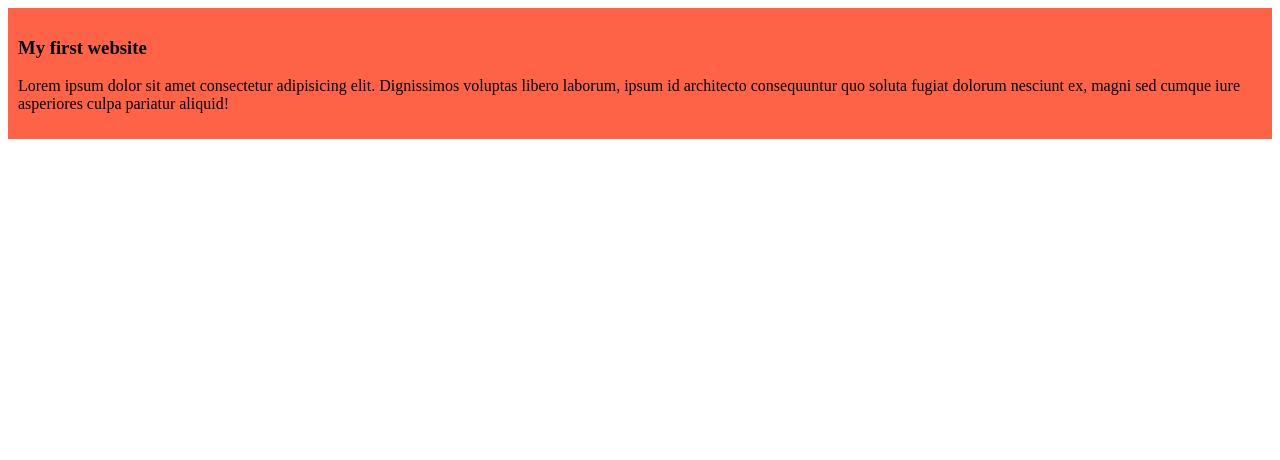
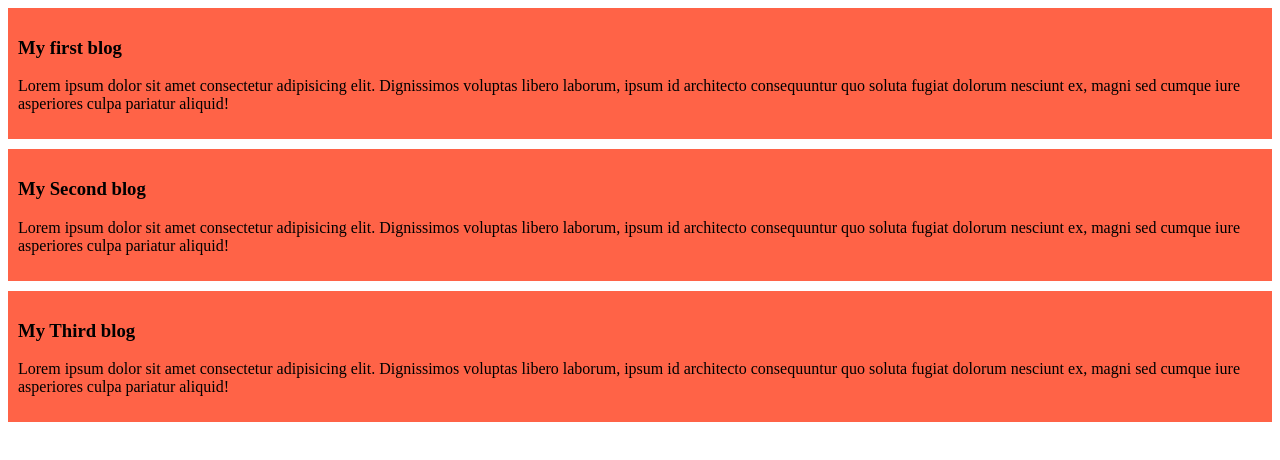
Before and after one commit to Hridoy-7759/my-simple-website, a plain HTML site: page index.html in a window 1280 px wide. Drawn offline with Linux system fonts and the light colour scheme.

Commit message:
added the second and the third blog

```diff
--- a/index.html
+++ b/index.html
@@ -8,8 +8,17 @@
 </head>
 <body>
     <div>
-        <h3>My first website</h3>
+        <h3>My first blog</h3>
         <p>Lorem ipsum dolor sit amet consectetur adipisicing elit. Dignissimos voluptas libero laborum, ipsum id architecto consequuntur quo soluta fugiat dolorum nesciunt ex, magni sed cumque iure asperiores culpa pariatur aliquid!</p>
     </div>
+    <div>
+        <h3>My Second blog</h3>
+        <p>Lorem ipsum dolor sit amet consectetur adipisicing elit. Dignissimos voluptas libero laborum, ipsum id architecto consequuntur quo soluta fugiat dolorum nesciunt ex, magni sed cumque iure asperiores culpa pariatur aliquid!</p>
+    </div>
+    <div>
+        <h3>My Third blog</h3>
+        <p>Lorem ipsum dolor sit amet consectetur adipisicing elit. Dignissimos voluptas libero laborum, ipsum id architecto consequuntur quo soluta fugiat dolorum nesciunt ex, magni sed cumque iure asperiores culpa pariatur aliquid!</p>
+    </div>
+
 </body>
 </html>
--- a/styles/blog.css
+++ b/styles/blog.css
@@ -1,4 +1,5 @@
 div{
     background-color: tomato;
     padding: 10px;
+    margin-bottom: 10px;
 }
```
